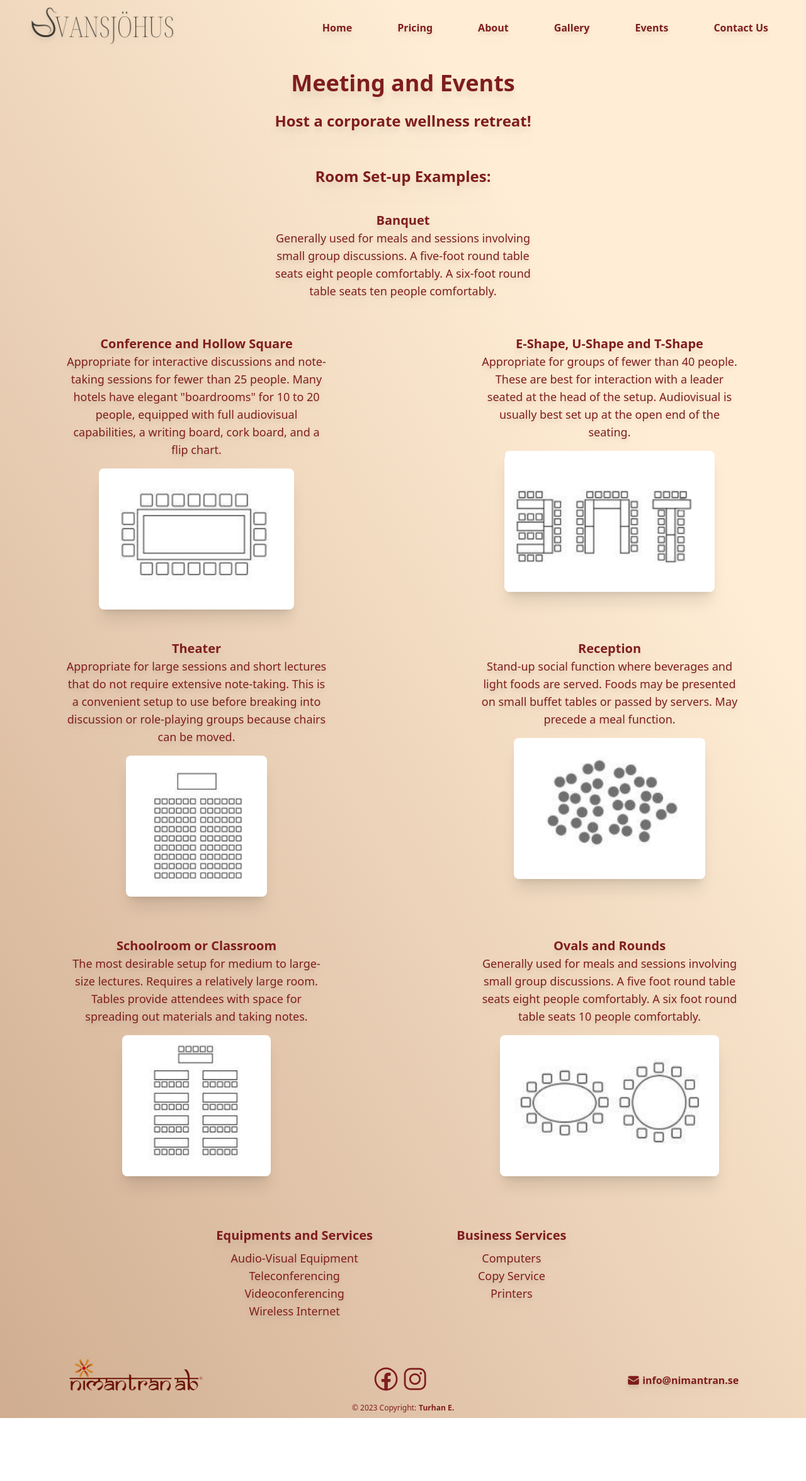
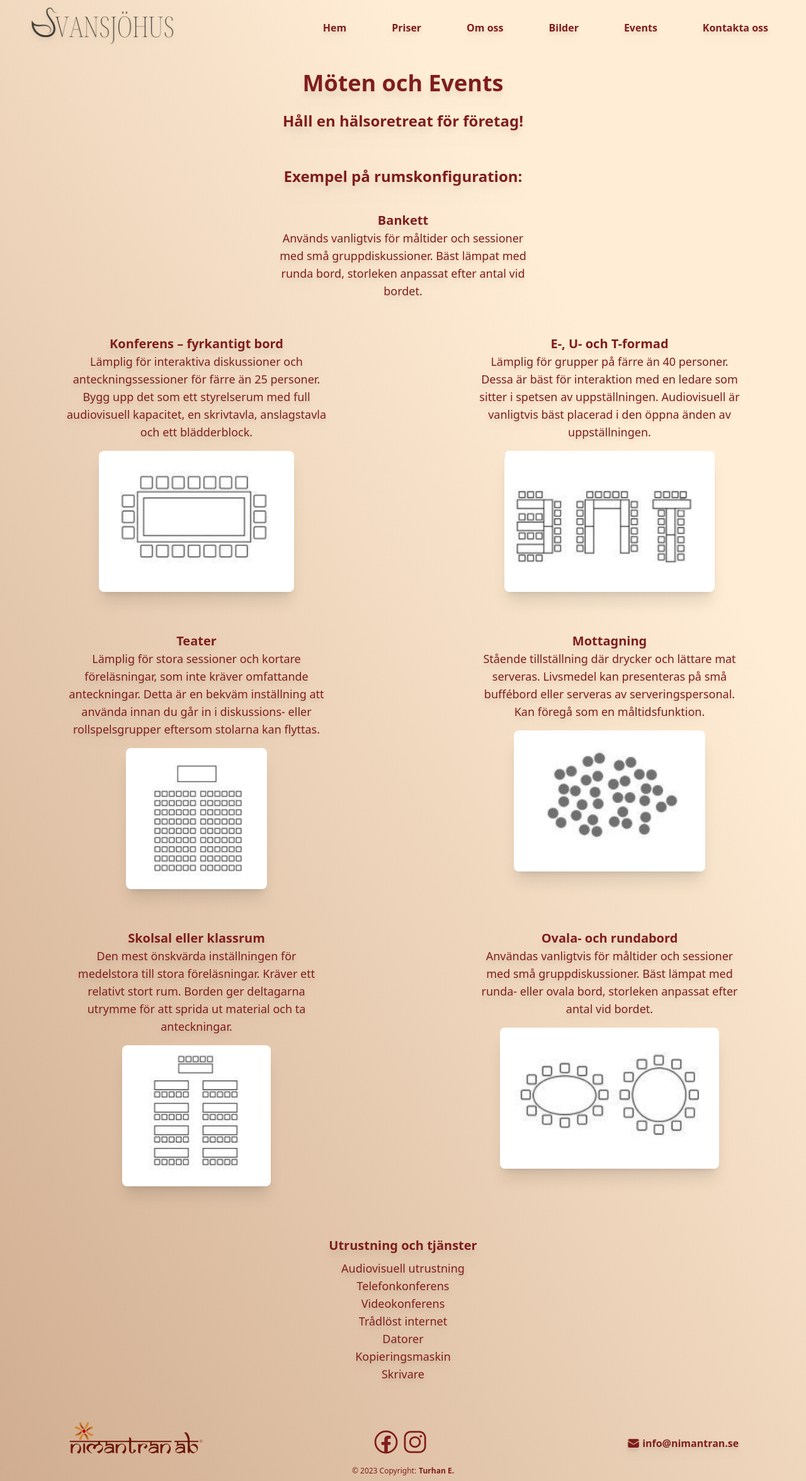
Before and after one commit to TurhanErgene/Svansjohus, a React (Create React App) app: page /events in a window 1280 px wide. Shown: the whole page at 63% size. Before the commit the page ends 2252 px from the top, so only its background shows below. Built offline with nearby package versions, Linux system fonts and the light colour scheme; the HTML template or start-up script is replaced by a standard one.

Commit message:
Translation and gallery optimization

```diff
--- a/src/App.js
+++ b/src/App.js
@@ -12,7 +12,7 @@ import Footer from "./pages/Components/Footer";
 
 function App() {
   return (
-    <div className="App">
+    <div className="App min-h-screen">
       <Router>
         <Navbar />
         <Routes>
@@ -22,9 +22,6 @@ function App() {
           <Route exact path="/gallery" element={<Gallery />} />
           <Route exact path="/events" element={<Events />} />
           <Route exact path="/contact-us" element={<Contact />} />
-
-          {/*   <Route exact path="/" element={<Footer />}/>
-           */}
         </Routes>
         <Footer/>
       </Router>
--- a/src/pages/About.js
+++ b/src/pages/About.js
@@ -12,16 +12,16 @@ const About = () => {
       >
         <div className="flex flex-col items-center justify-center">
           <h1 className="text-4xl font-bold text-red-900 drop-shadow-xl mt-6 mb-2">
-            About us
+            Om oss
           </h1>
           <p className="mt-4 text-font text-lg drop-shadow-lg w-4/6 md:w-2/6 mb-6">
-            Svansjöhus is nestled in an idyllic location in Skurup surrounded by
-            the beautiful wild natural beauty of southern Sweden. Located 500
-            meters from the Svaneholm Slott and 5 mins distance from a shopping
-            center, it is a perfect location for all kinds of social events. The
-            hall itself can seat around 100 persons. Well equipped with all the
-            amenities and an event manager who can tailor make your needs, this
-            tranquil place is perfect to create memories.
+            Svansjöhus ligger inbäddat i ett idylliskt läge i Skurup omgivet av
+            den vackra vilda naturen i södra Sverige. Beläget 500 meter från
+            Svaneholms Slott och 5 minuters avstånd från ett köpcentrum. Det är
+            ett perfekt läge för alla typer av sociala evenemang. Själva salen
+            har plats för cirka 100 personer. Den är välutrustad med alla
+            bekvämligheter och en evenemangschef som kan skräddarsy dina behov,
+            denna lugna plats är perfekt för att skapa minnen.
           </p>
         </div>
       </motion.div>
--- a/src/pages/Components/Footer.js
+++ b/src/pages/Components/Footer.js
@@ -21,7 +21,7 @@ const Footer = () => {
       >
         <div
           className={`container ${
-            location.pathname === "/about" ? "mt-20" : "mt-6"
+            location.pathname === "/about" ? "md:mt-20 mt-10 2560:mt-112" : "mt-6"
           }`}
         >
           <div className="flex flex-col items-center md:flex-row md:justify-around space-x-3 gap-x-10">
--- a/src/pages/Components/Navbar.js
+++ b/src/pages/Components/Navbar.js
@@ -7,19 +7,19 @@ const Navbar = () => {
 
   const navbarItems = [
     {
-      label: "Home",
+      label: "Hem",
       link: "/",
     },
     {
-      label: "Pricing",
+      label: "Priser",
       link: "/Pricing",
     },
     {
-      label: "About",
+      label: "Om oss",
       link: "/about",
     },
     {
-      label: "Gallery",
+      label: "Bilder",
       link: "/gallery",
     },
     {
@@ -27,7 +27,7 @@ const Navbar = () => {
       link: "/events",
     },
     {
-      label: "Contact Us",
+      label: "Kontakta oss",
       link: "/contact-us",
     },
   ];
--- a/src/pages/Contact.js
+++ b/src/pages/Contact.js
@@ -9,7 +9,7 @@ const Contact = () => {
   };
 
   return (
-    <div>
+    <div className="">
       <motion.div
         initial={{ opacity: 0 }}
         animate={{ opacity: 1 }}
@@ -25,17 +25,17 @@ const Contact = () => {
         <div className="mx-12">
           <div className="my-16">
             <h1 className="text-4xl font-bold text-red-900 drop-shadow-xl">
-              Contact us
+              Kontakta oss
             </h1>
             <p className="mt-4 text-font text-lg drop-shadow-lg ">
-              We are a local rental company dedicated to providing affordable
-              rentals to our community.
+              Vi är ett lokalt uthyrningsföretag som är dedikerade till att
+              tillhandahålla prisvärd lokalhyra till vårt samhälle.
             </p>
           </div>
 
           <div className="my-20">
             <h2 className="text-font text-2xl font-semibold drop-shadow-xl">
-              Our Address
+              Vår adress
             </h2>
             <p className="text-font text-lg font-normal drop-shadow-lg">
               {" "}
@@ -48,17 +48,16 @@ const Contact = () => {
           <h2 className="text-font text-2xl font-semibold drop-shadow-lg">
             Email
           </h2>
-          <p
-            onClick={handleEmailClick}
-            className="text-font text-lg font-medium underline cursor-pointer drop-shadow-lg hover:text-xl transition-all"
-          >
-            info@nimantran.se
+          <p onClick={handleEmailClick}>
+            <span className="text-font text-lg font-medium underline cursor-pointer drop-shadow-lg hover:text-xl transition-all">
+              info@nimantran.se
+            </span>
           </p>
         </div>
 
         <div className="my-16">
           <h2 className="text-font text-2xl font-semibold drop-shadow-lg">
-            Telephone
+            Telefon
           </h2>
           <p className="text-font text-lg font-normal underline drop-shadow-lg">
             +46 (0) 73-510 85 04
--- a/src/pages/Events.js
+++ b/src/pages/Events.js
@@ -16,37 +16,37 @@ const Events = () => {
     >
       <div className="flex flex-col items-center justify-center">
         <h1 className="text-4xl font-bold text-red-900 drop-shadow-xl mt-6 mb-2">
-          Meeting and Events
+          Möten och Events
         </h1>
         <h2 className="text-font text-2xl font-semibold drop-shadow-xl pt-4">
-          Host a corporate wellness retreat!
+          Håll en hälsoretreat för företag!{" "}
         </h2>
 
         <h2 className="text-font text-2xl font-semibold drop-shadow-xl pt-14 mb-4">
-          Room Set-up Examples:{" "}
+          Exempel på rumskonfiguration:{" "}
         </h2>
 
         <div className="flex flex-col items-center my-6">
           <h3 className="text-font text-xl font-semibold drop-shadow-xl">
-            Banquet
+            Bankett
           </h3>
           <p className="text-font text-lg drop-shadow-lg items-center w-4/6 md:w-2/6 ">
-            Generally used for meals and sessions involving small group
-            discussions. A five-foot round table seats eight people comfortably.
-            A six-foot round table seats ten people comfortably.
+            Används vanligtvis för måltider och sessioner med små
+            gruppdiskussioner. Bäst lämpat med runda bord, storleken anpassat
+            efter antal vid bordet.
           </p>
         </div>
 
         <div className="grid grid-cols-1 md:grid-cols-2 gap-8 mt-8">
           <div className="flex flex-col items-center">
             <h3 className="text-font text-xl font-semibold drop-shadow-xl">
-              Conference and Hollow Square
+              Konferens – fyrkantigt bord
             </h3>
             <p className="text-font text-lg drop-shadow-lg items-center w-4/6">
-              Appropriate for interactive discussions and note-taking sessions
-              for fewer than 25 people. Many hotels have elegant "boardrooms"
-              for 10 to 20 people, equipped with full audiovisual capabilities,
-              a writing board, cork board, and a flip chart.
+              Lämplig för interaktiva diskussioner och anteckningssessioner för
+              färre än 25 personer. Bygg upp det som ett styrelserum med full
+              audiovisuell kapacitet, en skrivtavla, anslagstavla och ett
+              blädderblock.
             </p>
             <img
               alt="square"
@@ -56,12 +56,13 @@ const Events = () => {
           </div>
           <div className="flex flex-col items-center">
             <h3 className="text-font text-xl font-semibold drop-shadow-xl">
-              E-Shape, U-Shape and T-Shape
+              E-, U- och T-formad
             </h3>
             <p className="text-font text-lg drop-shadow-lg items-center w-4/6">
-              Appropriate for groups of fewer than 40 people. These are best for
-              interaction with a leader seated at the head of the setup.
-              Audiovisual is usually best set up at the open end of the seating.
+              Lämplig för grupper på färre än 40 personer. Dessa är bäst för
+              interaktion med en ledare som sitter i spetsen av uppställningen.
+              Audiovisuell är vanligtvis bäst placerad i den öppna änden av
+              uppställningen.
             </p>
             <img
               alt="shaped"
@@ -71,13 +72,13 @@ const Events = () => {
           </div>
           <div className="flex flex-col items-center">
             <h3 className="text-font text-xl font-semibold drop-shadow-xl">
-              Theater
+            Teater
             </h3>
             <p className="text-font text-lg drop-shadow-lg items-center w-4/6">
-              Appropriate for large sessions and short lectures that do not
-              require extensive note-taking. This is a convenient setup to use
-              before breaking into discussion or role-playing groups because
-              chairs can be moved.
+            Lämplig för stora sessioner och kortare föreläsningar, som inte kräver omfattande anteckningar.
+Detta är en bekväm inställning att använda innan du går in i diskussions- eller rollspelsgrupper
+
+eftersom stolarna kan flyttas.
             </p>
             <img
               alt="theater"
@@ -87,12 +88,11 @@ const Events = () => {
           </div>
           <div className="flex flex-col items-center">
             <h3 className="text-font text-xl font-semibold drop-shadow-xl">
-              Reception
+            Mottagning
             </h3>
             <p className="text-font text-lg drop-shadow-lg items-center w-4/6">
-              Stand-up social function where beverages and light foods are
-              served. Foods may be presented on small buffet tables or passed by
-              servers. May precede a meal function.
+            Stående tillställning där drycker och lättare mat serveras. Livsmedel kan presenteras på små
+buffébord eller serveras av serveringspersonal. Kan föregå som en måltidsfunktion.
             </p>
             <img
               alt="reception"
@@ -102,12 +102,11 @@ const Events = () => {
           </div>
           <div className="flex flex-col items-center">
             <h3 className="text-font text-xl font-semibold drop-shadow-xl">
-              Schoolroom or Classroom
+            Skolsal eller klassrum
             </h3>
             <p className="text-font text-lg drop-shadow-lg items-center w-4/6">
-              The most desirable setup for medium to large-size lectures.
-              Requires a relatively large room. Tables provide attendees with
-              space for spreading out materials and taking notes.
+            Den mest önskvärda inställningen för medelstora till stora föreläsningar. Kräver ett relativt stort
+rum. Borden ger deltagarna utrymme för att sprida ut material och ta anteckningar.
             </p>
             <img
               alt="classroom"
@@ -117,12 +116,11 @@ const Events = () => {
           </div>
           <div className="flex flex-col items-center">
             <h3 className="text-font text-xl font-semibold drop-shadow-xl">
-              Ovals and Rounds
+            Ovala- och rundabord
             </h3>
             <p className="text-font text-lg drop-shadow-lg items-center w-4/6">
-              Generally used for meals and sessions involving small group
-              discussions. A five foot round table seats eight people
-              comfortably. A six foot round table seats 10 people comfortably.
+            Användas vanligtvis för måltider och sessioner med små gruppdiskussioner.
+Bäst lämpat med runda- eller ovala bord, storleken anpassat efter antal vid bordet.
             </p>
             <img
               alt="rounds"
@@ -132,29 +130,24 @@ const Events = () => {
           </div>
         </div>
 
-        <div className="grid grid-cols-2 md:grid-cols-2 gap-x-8 md:gap-x-24 mt-8">
+        <div className="mt-8">
           <div>
             <h2 className="text-font text-xl font-semibold drop-shadow-xl mt-4 mb-2">
-              Equipments and Services
+            Utrustning och tjänster
             </h2>
             <ul className="mb-8 text-font text-lg drop-shadow-lg items-center">
-              <li>Audio-Visual Equipment</li>
-              <li>Teleconferencing</li>
-              <li>Videoconferencing</li>
-              <li>Wireless Internet</li>
+              <li>Audiovisuell utrustning</li>
+              <li>Telefonkonferens</li>
+              <li>Videokonferens</li>
+              <li>Trådlöst internet</li>
+              <li>Datorer</li>
+              <li>Kopieringsmaskin</li>
+              <li>Skrivare</li>
+
             </ul>
           </div>
 
-          <div>
-            <h2 className="text-font text-xl font-semibold drop-shadow-xl mt-4 mb-2">
-              Business Services
-            </h2>
-            <ul className="mb-8 text-font text-lg drop-shadow-lg items-center">
-              <li>Computers</li>
-              <li>Copy Service</li>
-              <li>Printers</li>
-            </ul>
-          </div>
+
         </div>
       </div>
     </motion.div>
--- a/src/pages/Pricing.js
+++ b/src/pages/Pricing.js
@@ -4,6 +4,11 @@ import { useNavigate } from "react-router-dom";
 
 const Pricing = () => {
   const navigate = useNavigate();
+
+  const handleEmailClick = () => {
+    const email = "info@nimantran.se";
+    window.location.href = `mailto:${email}`;
+  };
 
   const handleContactClick = () => {
     navigate("/contact-us");
@@ -19,28 +24,28 @@ const Pricing = () => {
         <div className="max-w-2xl">
           <div className="my-16 mx-10">
             <h1 className="text-5xl font-bold text-red-900 drop-shadow-lg mb-20">
-              Welcome to our stunning event venue!
+              Välkommen till vår fantastiska eventlokal!{" "}
             </h1>
             <p className="mt-4 text-font text-lg drop-shadow-lg">
               <div className="text-justify mb-1">
-                For a limited time, we are thrilled to offer our summer special!
-                Book your event before the end of August 2023, and you'll enjoy an
-                exclusive rate of just{" "}
+                Under en begränsad tid är vi stolta över att kunna erbjuda vår
+                sommarspecial! Boka ditt evenemang före slutet av augusti, och
+                du kommer få det exklusiva priser på heldagshyra för{" "}
               </div>
-              <span className="text-2xl font-bold">8000 SEK per day</span>.{" "}
+              <span className="text-2xl font-bold">10 000 per dag.</span>.{" "}
               <br />
               <br />
               <div className="text-justify my-2 drop-shadow-md">
-                Our regular rate for a full day's rental is{" "}
-                <span className="line-through">10000 SEK</span>, so you can see
-                the exceptional value this summer deal presents. Don't miss out
-                on this chance to secure your preferred date and enjoy
-                significant savings.
+                Vårt ordinarie pris på en heldagshyra är{" "}
+                <span className="line-through">12 500 kr</span>, så du kan se
+                det exceptionella värdet som detta sommarerbjudande presenterar.
+                Missa inte denna chans att säkra ditt föredragna datum och njuta
+                av betydande besparingar.
               </div>
               <div className="text-justify my-16 drop-shadow-md">
-                This incredible offer provides you with the perfect opportunity
-                to seize the moment and plan your memorable gathering at an
-                unbeatable price.
+                Detta otroliga erbjudande ger dig det perfekta tillfället att
+                fånga ögonblicket och planera din minnesvärda sammankomst till
+                ett oslagbart pris.
               </div>
             </p>
           </div>
@@ -48,16 +53,26 @@ const Pricing = () => {
             onClick={handleContactClick}
             className="h-16 mb-6 text-4xl font-bold drop-shadow-lg hover:drop-shadow-lg text-font transform hover:-rotate-2 hover:rounded-2xl hover:shadow-amber-900/40 duration-300 cursor-pointer hover:text-5xl transition-all"
           >
-            Contact Us!
+            Kontakta oss!
           </button>
           <div className="my-10 mx-12 mb-24 ">
             <h2 className="text-font my-2 text-2xl font-bold drop-shadow-lg">
-              Pricing
+              Prisförslag
             </h2>
             <p className="text-font text-lg font-normal drop-shadow-md text-justify">
-              Interested in hosting your event at our venue? Contact us with the
-              details for the kind of event you are planning and the number of
-              guests, and we can provide you with a personalized price quote.
+              Intresserad av att hålla ett evenemang hos oss men behöver lite
+              hjälp att anordna det? Kontakta oss på{" "}
+              <button
+                onClick={handleEmailClick}
+                className="font-semibold"
+              >
+                <span >
+                  <p className="font-medium underline hover:text-orange-800">info@nimantran.se</p>
+                </span>
+              </button>{" "}
+              med detaljer för vilken typ av evenemang du planerar, antal gäster
+              och vad du vill ha hjälp med att anordna, så kan vi ge dig ett
+              personligt prisförslag.
             </p>
           </div>
         </div>
```
Also changed, not shown: src/pages/Gallery.js (+12 -8 lines), src/pages/Home.js (+34 -16 lines), tailwind.config.js (+9 -7 lines).
